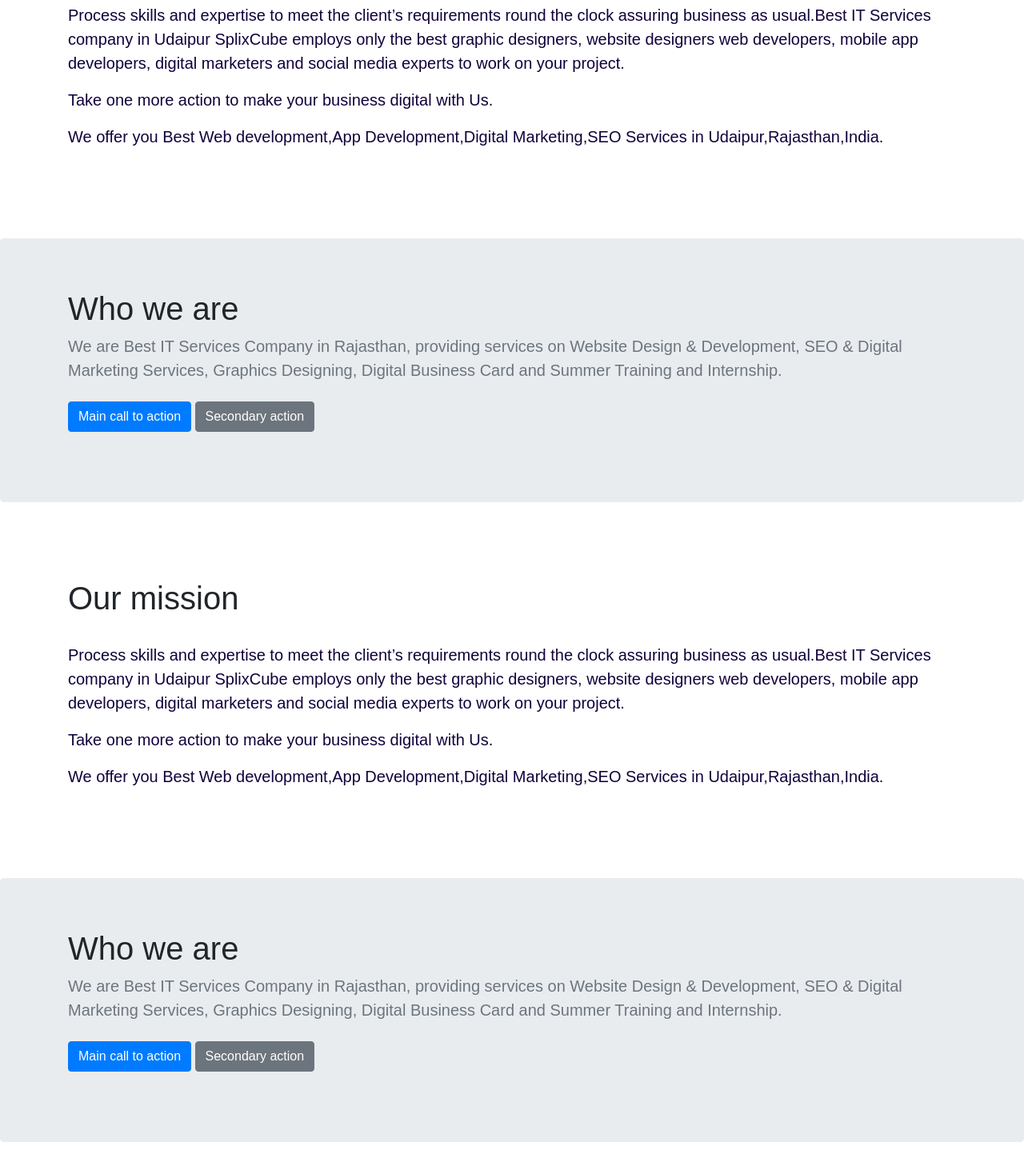
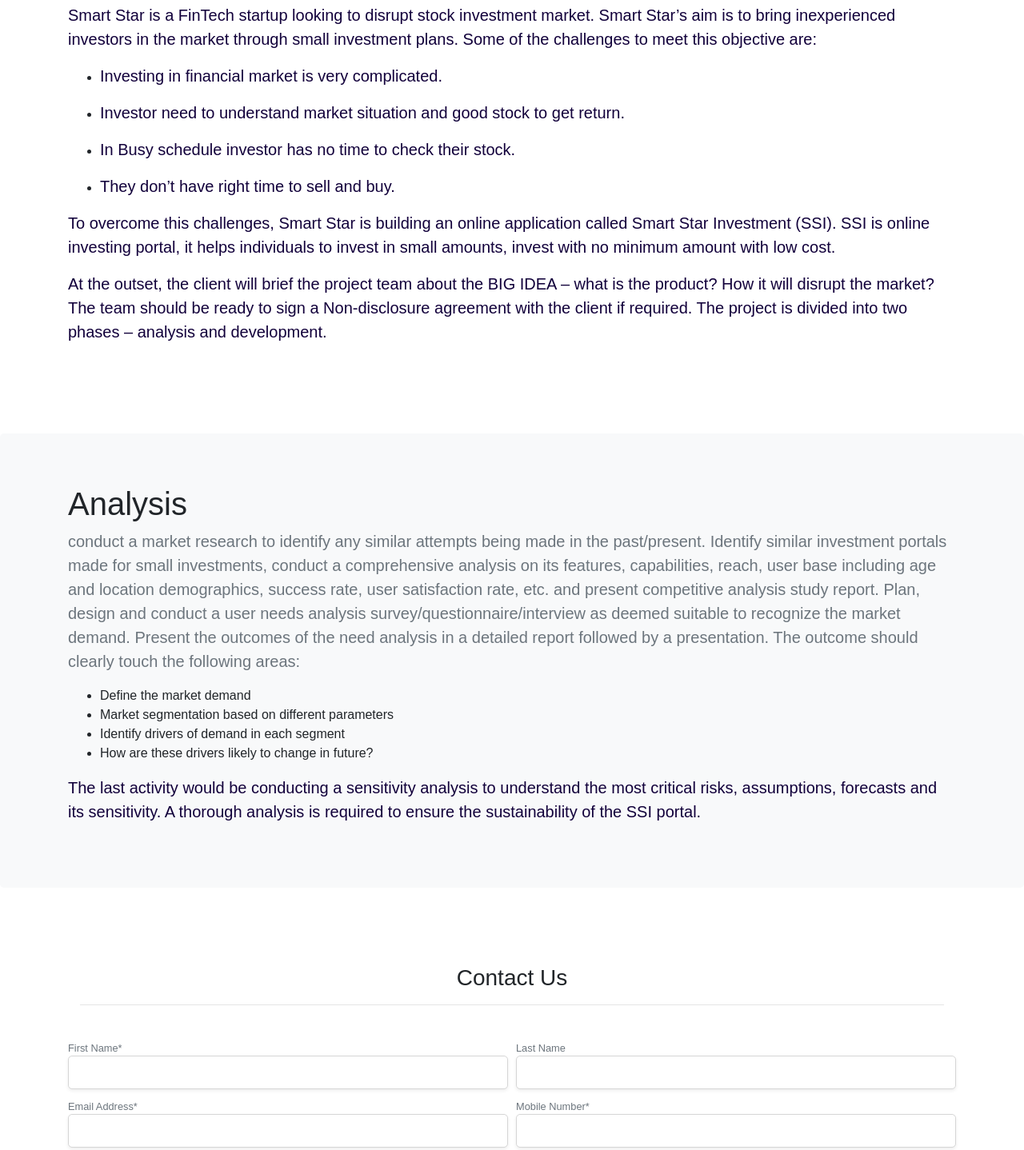
Before and after one commit to Pradeepsuthar/splixcube-task1, a plain HTML site: page about.html in a window 1280 px wide. Shown: the part 199-1637 px from the top of the page at 80% size. Drawn offline with nearby package versions, Linux system fonts and the light colour scheme.

Commit message:
chnages in all pages

```diff
--- a/about.html
+++ b/about.html
@@ -78,57 +78,37 @@
         <div class="container">
             <h1 class="font-weight-normal heading">Our mission</h1><br>
             <p class="lead">
-                Process skills and expertise to meet the client’s requirements round the clock assuring business as
-                usual.Best IT Services company in Udaipur SplixCube employs only the best graphic designers, website
-                designers web developers, mobile app developers, digital marketers and social media experts to work on
-                your project.
+                Smart Star is a FinTech startup looking to disrupt stock investment market. Smart Star’s aim is to bring inexperienced investors in the market through small investment plans. Some of the challenges to meet this objective are:
             </p>
-            <p class="lead">Take one more action to make your business digital with Us.</p>
-            <p class="lead">We offer you Best Web development,App Development,Digital Marketing,SEO Services in
-                Udaipur,Rajasthan,India.</p>
-        </div>
-    </section>
-
-    <section class="jumbotron text-left">
-        <div class="container">
-            <h1>Who we are</h1>
-            <p class="lead text-muted">We are Best IT Services Company in Rajasthan, providing services on Website
-                Design & Development, SEO & Digital Marketing Services, Graphics Designing, Digital Business Card and
-                Summer Training and Internship.</p>
-            <p>
-                <a href="#" class="btn btn-primary my-2">Main call to action</a>
-                <a href="#" class="btn btn-secondary my-2">Secondary action</a>
+            <ul>
+                <li><p class="lead">Investing in financial market is very complicated. </p></li>
+                <li><p class="lead">Investor need to understand market situation and good stock to get return.</p></li>
+                <li><p class="lead">In Busy schedule investor has no time to check their stock.</p></li>
+                <li><p class="lead">They don’t have right time to sell and buy.</p></li>
+            </ul>
+            <p class="lead">
+                To overcome this challenges, Smart Star is building an online application called Smart Star Investment (SSI). SSI is online investing portal, it helps individuals to invest in small amounts, invest with no minimum amount with low cost.
+            </p>
+            <p class="lead">
+                At the outset, the client will brief the project team about the BIG IDEA – what is the product? How it will disrupt the market? The team should be ready to sign a Non-disclosure agreement with the client if required. The project is divided into two phases – analysis and development.
             </p>
         </div>
     </section>
 
-    <section class="jumbotron bg-white border-0">
+    <section class="jumbotron text-left bg-light">
         <div class="container">
-            <h1 class="font-weight-normal heading">Our mission</h1><br>
-            <p class="lead">
-                Process skills and expertise to meet the client’s requirements round the clock assuring business as
-                usual.Best IT Services company in Udaipur SplixCube employs only the best graphic designers, website
-                designers web developers, mobile app developers, digital marketers and social media experts to work on
-                your project.
-            </p>
-            <p class="lead">Take one more action to make your business digital with Us.</p>
-            <p class="lead">We offer you Best Web development,App Development,Digital Marketing,SEO Services in
-                Udaipur,Rajasthan,India.</p>
+            <h1>Analysis</h1>
+            <p class="lead text-muted">conduct a market research to identify any similar attempts being made in the past/present. Identify similar investment portals made for small investments, conduct a comprehensive analysis on its features, capabilities, reach, user base including age and location demographics, success rate, user satisfaction rate, etc. and present competitive analysis study report. Plan, design and conduct a user needs analysis survey/questionnaire/interview as deemed suitable to recognize the market demand. Present the outcomes of the need analysis in a detailed report followed by a presentation. The outcome should clearly touch the following areas:</p>
+            <ul>
+                <li>Define the market demand</li>
+                <li>Market segmentation based on different parameters</li>
+                <li>Identify drivers of demand in each segment </li>
+                <li>How are these drivers likely to change in future?</li>
+            </ul>
+            <p class="lead">The last activity would be conducting a sensitivity analysis to understand the most critical risks, assumptions, forecasts and its sensitivity. A thorough analysis is required to ensure the sustainability of the SSI portal.</p>
         </div>
     </section>
 
-    <section class="jumbotron text-left">
-        <div class="container">
-            <h1>Who we are</h1>
-            <p class="lead text-muted">We are Best IT Services Company in Rajasthan, providing services on Website
-                Design & Development, SEO & Digital Marketing Services, Graphics Designing, Digital Business Card and
-                Summer Training and Internship.</p>
-            <p>
-                <a href="#" class="btn btn-primary my-2">Main call to action</a>
-                <a href="#" class="btn btn-secondary my-2">Secondary action</a>
-            </p>
-        </div>
-    </section>
 
     <section class="jumbotron bg-white border-0">
         <div class="container">
```
Also changed, not shown: index.html (+23 -9 lines).
